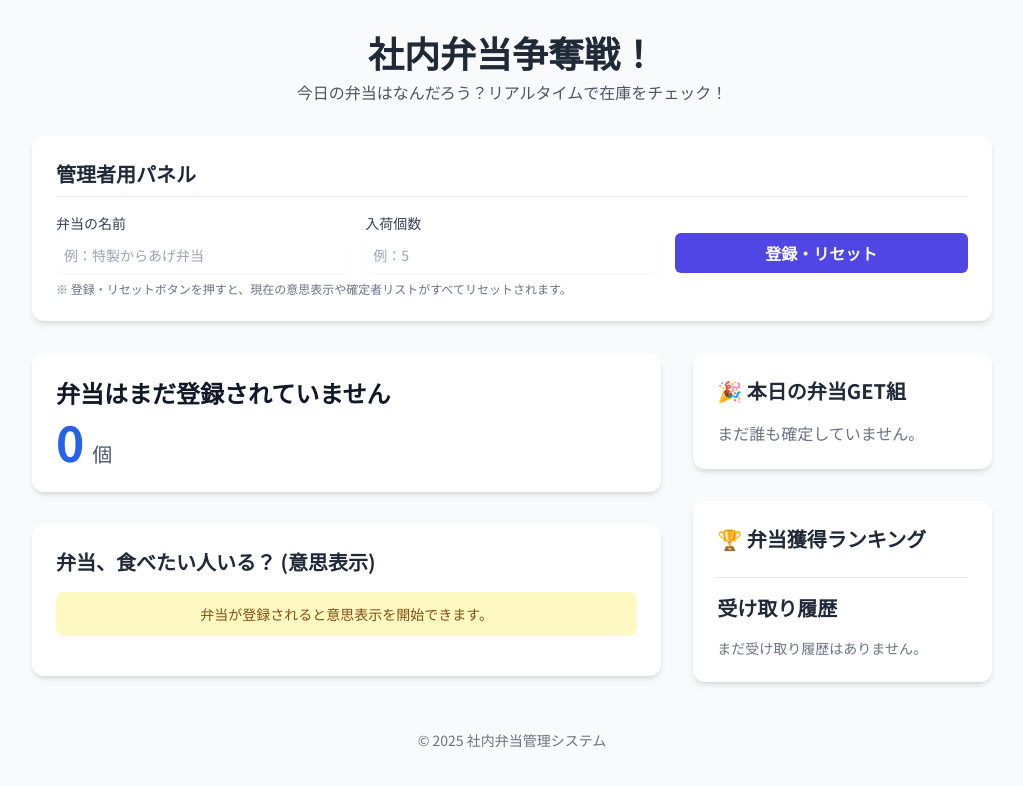
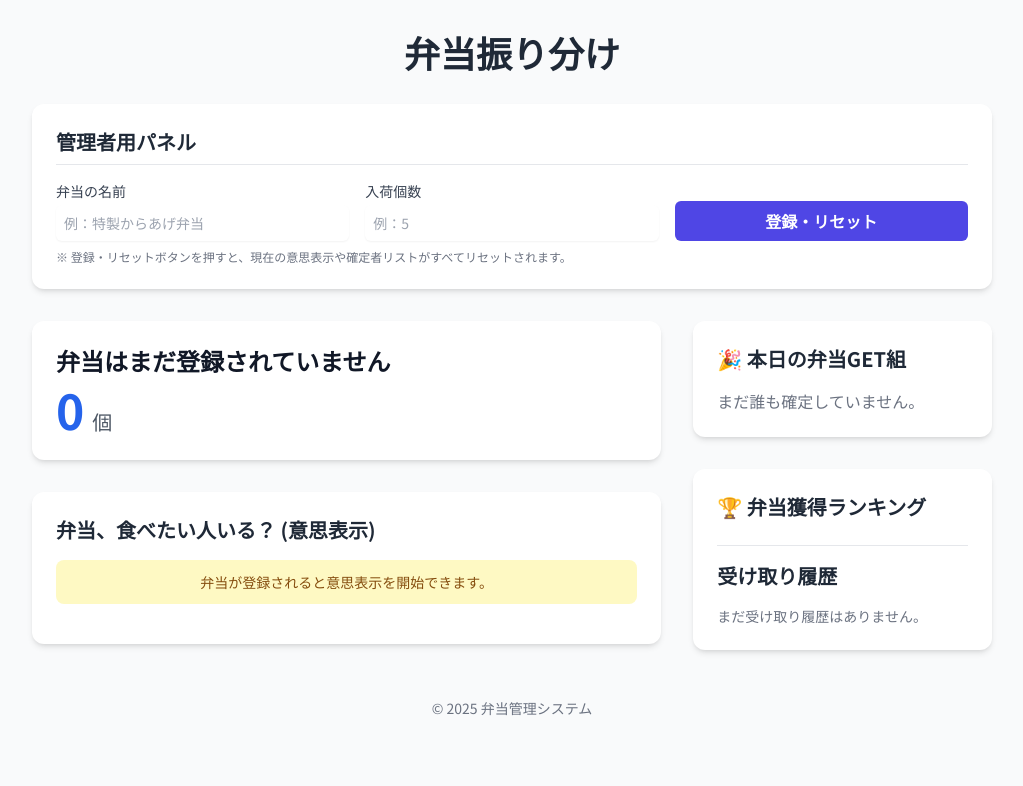
Before and after one commit to yttrium1/bentokanri, a plain HTML site: page index.html in a window 1280 px wide. Shown: the whole page, without its empty margins (128-1151 px from the left). Drawn offline with nearby package versions, Linux system fonts and the light colour scheme; no server answers.

Commit message:
Update index.html

```diff
--- a/index.html
+++ b/index.html
@@ -60,8 +60,8 @@
     <div class="container mx-auto p-4 md:p-8 max-w-5xl">
 
         <header class="text-center mb-8">
-            <h1 class="text-3xl md:text-4xl font-bold text-gray-800">社内弁当争奪戦！</h1>
-            <p class="text-gray-600 mt-2">今日の弁当はなんだろう？リアルタイムで在庫をチェック！</p>
+            <h1 class="text-3xl md:text-4xl font-bold text-gray-800">弁当振り分け</h1>
+            <p class="text-gray-600 mt-2"></p>
         </header>
 
         <!-- 管理者用パネル -->
@@ -131,7 +131,7 @@
             </div>
         </div>
         <footer class="text-center mt-12 text-sm text-gray-500">
-            <p>&copy; <span id="year"></span> 社内弁当管理システム</p>
+            <p>&copy; <span id="year"></span> 弁当管理システム</p>
         </footer>
     </div>
 
```
